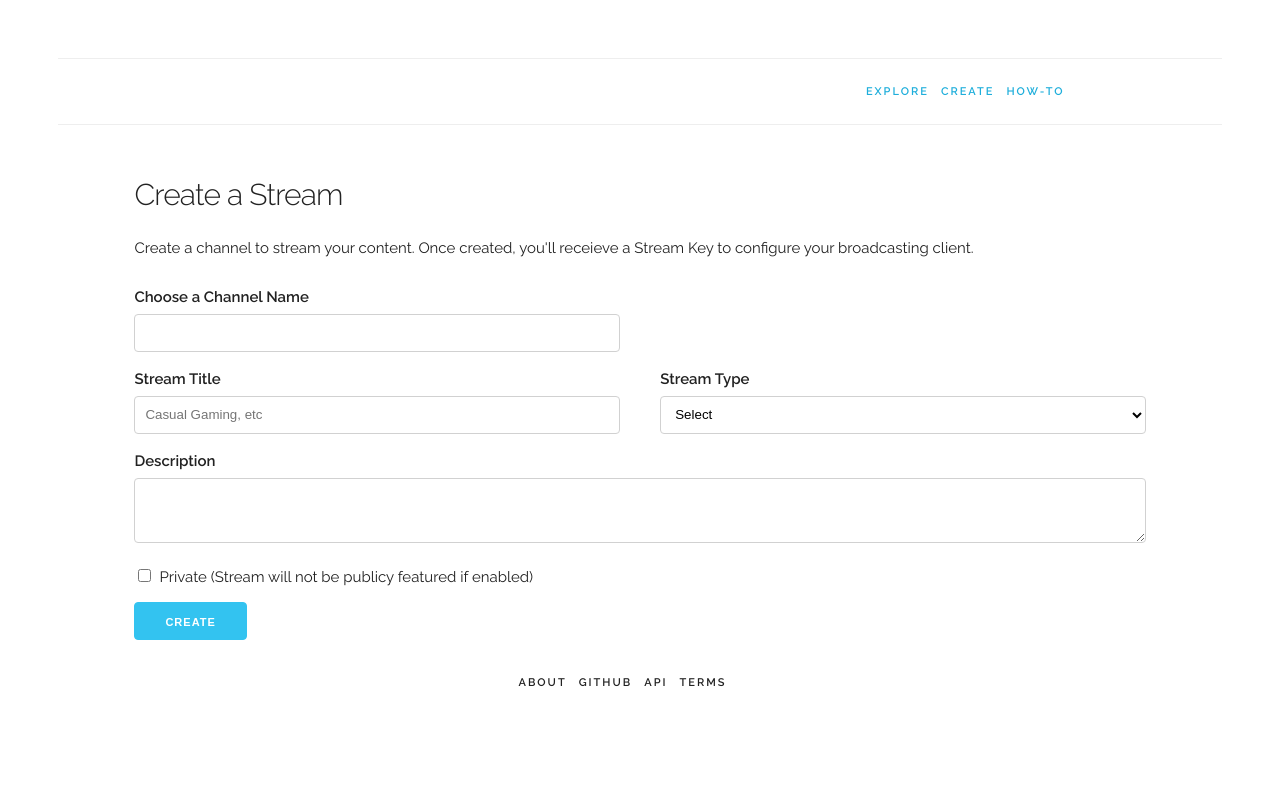
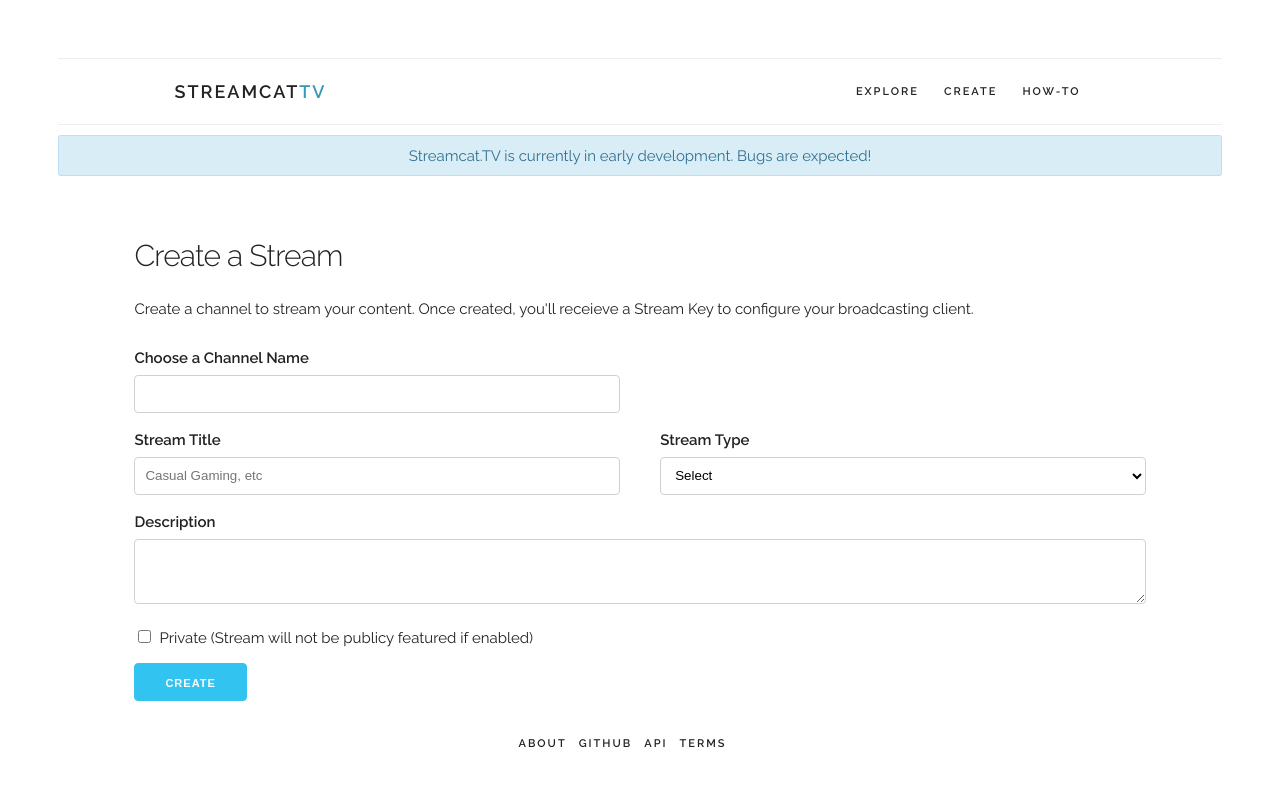
Before and after one commit to alfg/stream-web, a React (Create React App) app in the folder client/: page /create in a window 1280 px wide. Shown: the top 786 px of the page. Built offline with nearby package versions, Linux system fonts and the light colour scheme.

Commit message:
Add title, links, and alert ui.

```diff
--- /dev/null
+++ b/client/src/components/Alert.css
@@ -0,0 +1,79 @@
+.alert {
+  padding: 0.75rem 1.25rem;
+  margin-bottom: 1rem;
+  margin-top: 1rem;
+  border: 1px solid transparent;
+  border-radius: 0.25rem;
+}
+
+.alert-heading {
+  color: inherit;
+}
+
+.alert-link {
+  font-weight: bold;
+}
+
+.alert-dismissible .close {
+  position: relative;
+  top: -0.75rem;
+  right: -1.25rem;
+  padding: 0.75rem 1.25rem;
+  color: inherit;
+}
+
+.alert-success {
+  background-color: #dff0d8;
+  border-color: #d0e9c6;
+  color: #3c763d;
+}
+
+.alert-success hr {
+  border-top-color: #c1e2b3;
+}
+
+.alert-success .alert-link {
+  color: #2b542c;
+}
+
+.alert-info {
+  background-color: #d9edf7;
+  border-color: #bcdff1;
+  color: #31708f;
+}
+
+.alert-info hr {
+  border-top-color: #a6d5ec;
+}
+
+.alert-info .alert-link {
+  color: #245269;
+}
+
+.alert-warning {
+  background-color: #fcf8e3;
+  border-color: #faf2cc;
+  color: #8a6d3b;
+}
+
+.alert-warning hr {
+  border-top-color: #f7ecb5;
+}
+
+.alert-warning .alert-link {
+  color: #66512c;
+}
+
+.alert-danger {
+  background-color: #f2dede;
+  border-color: #ebcccc;
+  color: #a94442;
+}
+
+.alert-danger hr {
+  border-top-color: #e4b9b9;
+}
+
+.alert-danger .alert-link {
+  color: #843534;
+}
--- /dev/null
+++ b/client/src/components/Alert.js
@@ -0,0 +1,19 @@
+import React from 'react';
+import './Alert.css';
+
+export default class extends React.Component {
+
+  constructor(props) {
+    super(props);
+    this.state = {
+    }
+  }
+
+  render () {
+    return (
+      <div className="alert alert-info">
+          <span>Streamcat.TV is currently in early development. Bugs are expected!</span>
+      </div>
+    )
+  }
+}
--- a/client/src/components/Footer.css
+++ b/client/src/components/Footer.css
@@ -1,4 +1,4 @@
-ul {
+footer ul {
   margin: 0;
   padding: 0;
   text-align: center;
@@ -12,12 +12,12 @@
   color: #222;
 }
 
-li {
+footer li {
   display: inline-block;
   padding: 0 6px;
 }
 
-.FooterLink {
+footer li a {
   text-transform: uppercase;
   font-size: 11px;
   font-weight: 600;
--- a/client/src/components/Footer.js
+++ b/client/src/components/Footer.js
@@ -1,4 +1,5 @@
 import React from 'react'
+import { Link } from 'react-router';
 import './Footer.css';
 
 export default class extends React.Component {
@@ -15,10 +16,10 @@
       <div>
           <footer>
             <ul>
-              <li><a className="FooterLink" href="#">About</a></li>
-              <li><a className="FooterLink" href="#">Github</a></li>
-              <li><a className="FooterLink" href="#">API</a></li>
-              <li><a className="FooterLink" href="#">Terms</a></li>
+              <li><Link to="/about">About</Link></li>
+              <li><a href="https://github.com/streamcatTV">Github</a></li>
+              <li><a href="https://developers.streamcat.tv">API</a></li>
+              <li><Link to="/terms">Terms</Link></li>
             </ul>
           </footer>
       </div>
--- a/client/src/components/Navbar.css
+++ b/client/src/components/Navbar.css
@@ -9,7 +9,7 @@
 }
 
 .NavbarList {
-  list-style: 'none';
+  list-style: none;
   margin-bottom: 0;
   float: right;
 }
@@ -24,10 +24,31 @@
   text-transform: uppercase;
   font-size: 11px;
   font-weight: 600;
-  letter-spacing: '.2rem';
-  margin-right: '35px';
-  text-decoration: 'none';
-  line-height: '6.5rem';
-  color: '#222';
+  letter-spacing: .2rem;
+  margin-right: 25px;
+  line-height: 6.5rem;
+  color: #222;
   text-decoration: none;
 }
+
+.Title {
+  color: #222;
+  float: left;
+  font-size: 18px;
+  font-weight: 600;
+  letter-spacing: .2rem;
+  line-height: 6.5rem;
+  margin: 0;
+  padding: 0;
+  text-align: center;
+  text-transform: uppercase;
+}
+
+.Title a {
+  color: #222;
+  text-decoration: none;
+}
+
+.TV {
+  color: #3498b7;
+}
--- a/client/src/components/Navbar.js
+++ b/client/src/components/Navbar.js
@@ -2,6 +2,7 @@
 import { Link } from 'react-router';
 import storage from '../core/Storage.js';
 import './Navbar.css';
+import Alert from './Alert.js';
 
 export default class extends React.Component {
 
@@ -27,6 +28,7 @@
       <div>
           <nav className="Navbar">
             <div className="container">
+            <h1 className="Title"><Link to="/">Streamcat<span className="TV">TV</span></Link></h1>
               <ul className="NavbarList">
                 { this.state.hasDashboard && <li className="NavbarItem"><Link to="/dashboard" className="NavbarLink">Dashboard</Link></li> }
                 <li className="NavbarItem"><Link to="/explore" className="NavbarLink">Explore</Link></li>
@@ -35,6 +37,8 @@
               </ul>
             </div>
           </nav>
+
+          <Alert />
       </div>
     )
   }
--- a/client/src/components/StreamList.css
+++ b/client/src/components/StreamList.css
@@ -1,6 +1,6 @@
   .Playlist {
     padding: 10px;
-    height: 480px;
+    height: 300px;
     width: 33.333333%;
     margin-left: 0;
     text-decoration: none;
--- a/client/src/components/StreamList.js
+++ b/client/src/components/StreamList.js
@@ -30,7 +30,7 @@
 class StreamItem extends React.Component {
 
   fallbackImage(e) {
-    e.target.src = 'http://placehold.it/200x200'
+    e.target.src = 'http://placehold.it/320x180?text=No+Preview'
   }
 
   render () {
```
